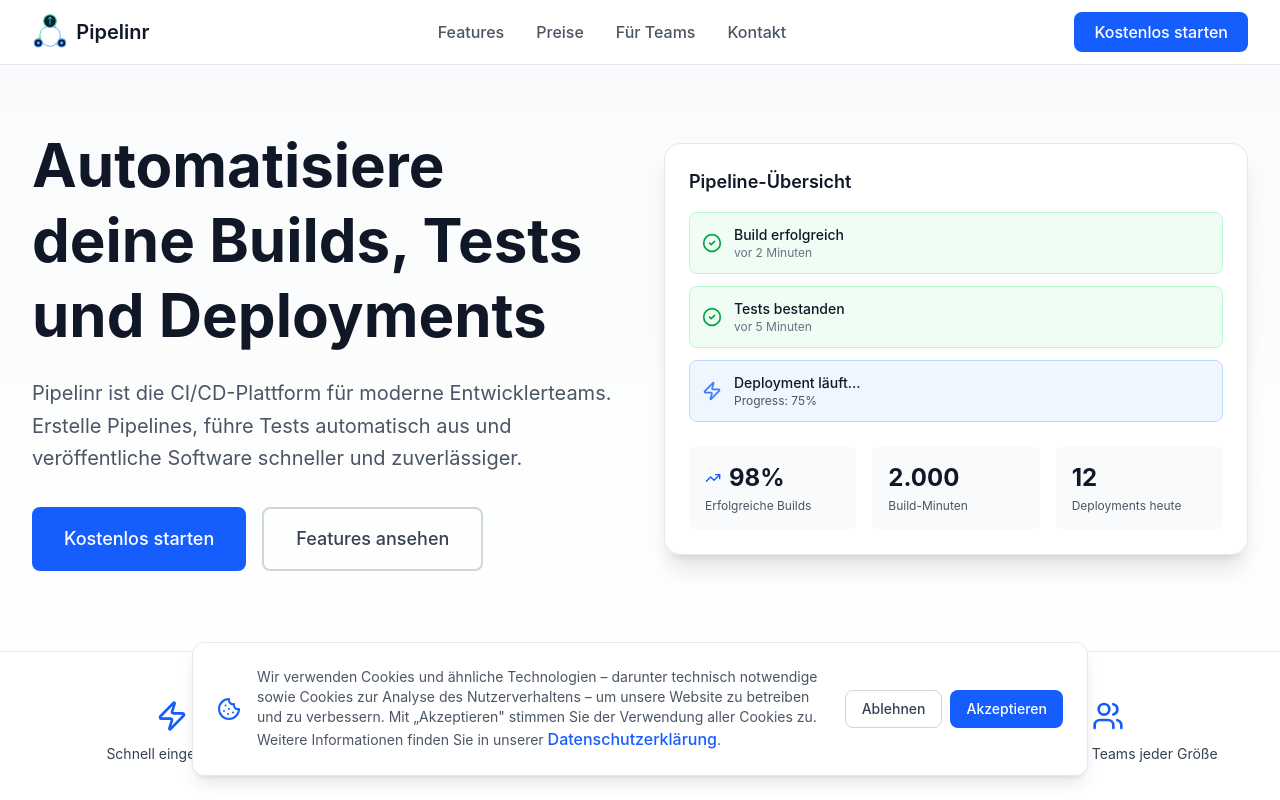
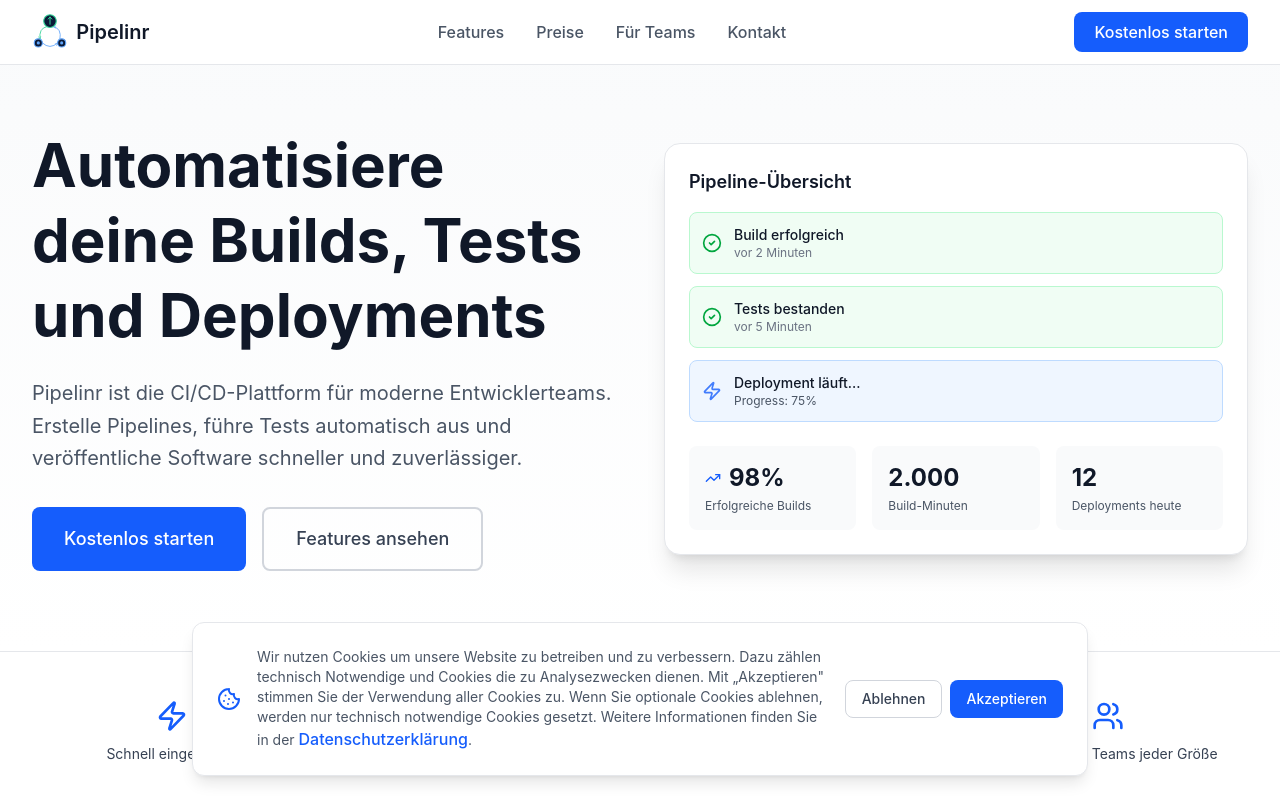
Before and after one commit to Leguan16/Pipelinr, a React (Vite) app: page / in a window 1280 px wide. Shown: the top 800 px of the page. Built offline with nearby package versions, Linux system fonts and the light colour scheme.

Commit message:
change cookie banner text

```diff
--- a/src/app/components/CookieBanner.tsx
+++ b/src/app/components/CookieBanner.tsx
@@ -29,9 +29,9 @@ export function CookieBanner() {
         <Cookie className="w-6 h-6 text-blue-600 shrink-0 mt-0.5 sm:mt-0" />
 
         <p className="text-sm text-gray-600 flex-1">
-          Wir verwenden Cookies und ähnliche Technologien – darunter technisch notwendige sowie Cookies zur Analyse des Nutzerverhaltens –
-          um unsere Website zu betreiben und zu verbessern. Mit „Akzeptieren" stimmen Sie der Verwendung aller Cookies zu.
-          Weitere Informationen finden Sie in unserer{' '}
+          Wir nutzen Cookies um unsere Website zu betreiben und zu verbessern. Dazu zählen technisch Notwendige und Cookies die zu Analysezwecken dienen.
+          Mit „Akzeptieren" stimmen Sie der Verwendung aller Cookies zu. Wenn Sie optionale Cookies ablehnen, werden nur technisch notwendige Cookies gesetzt.
+          Weitere Informationen finden Sie in der{' '}
           <button
             onClick={() => navigate('/privacy')}
             className="text-blue-600 hover:underline"
```
